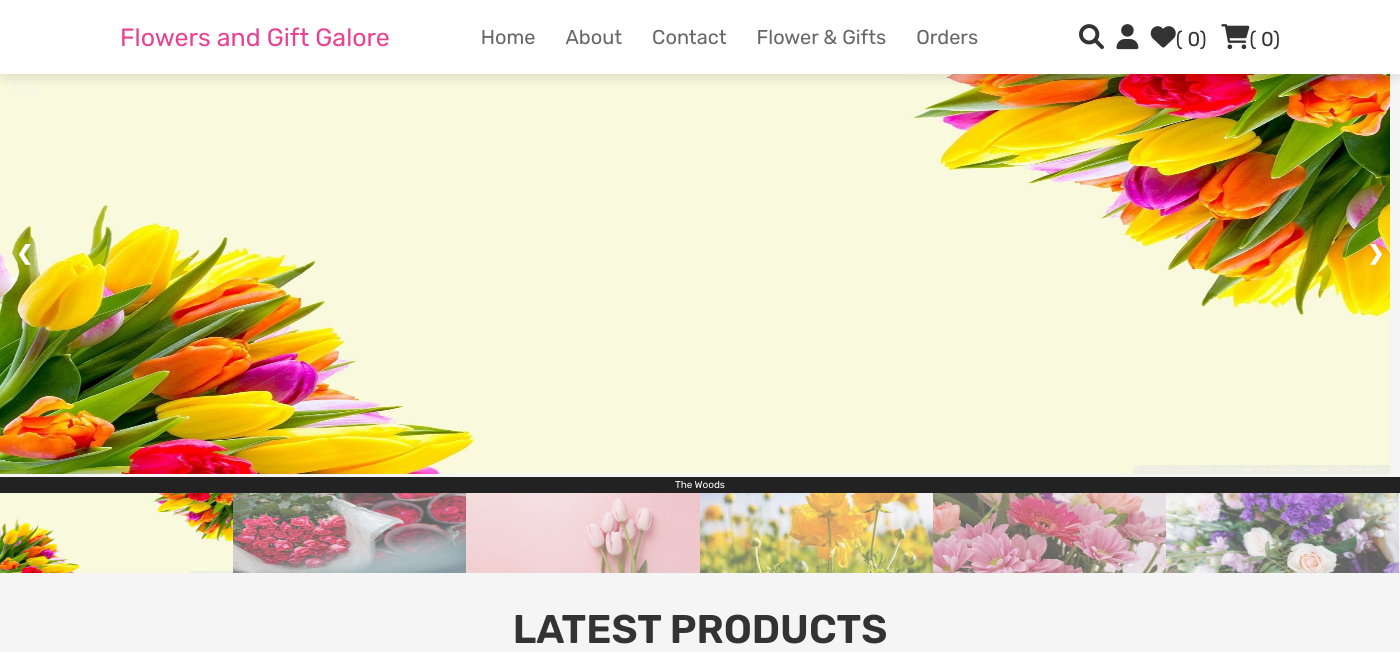
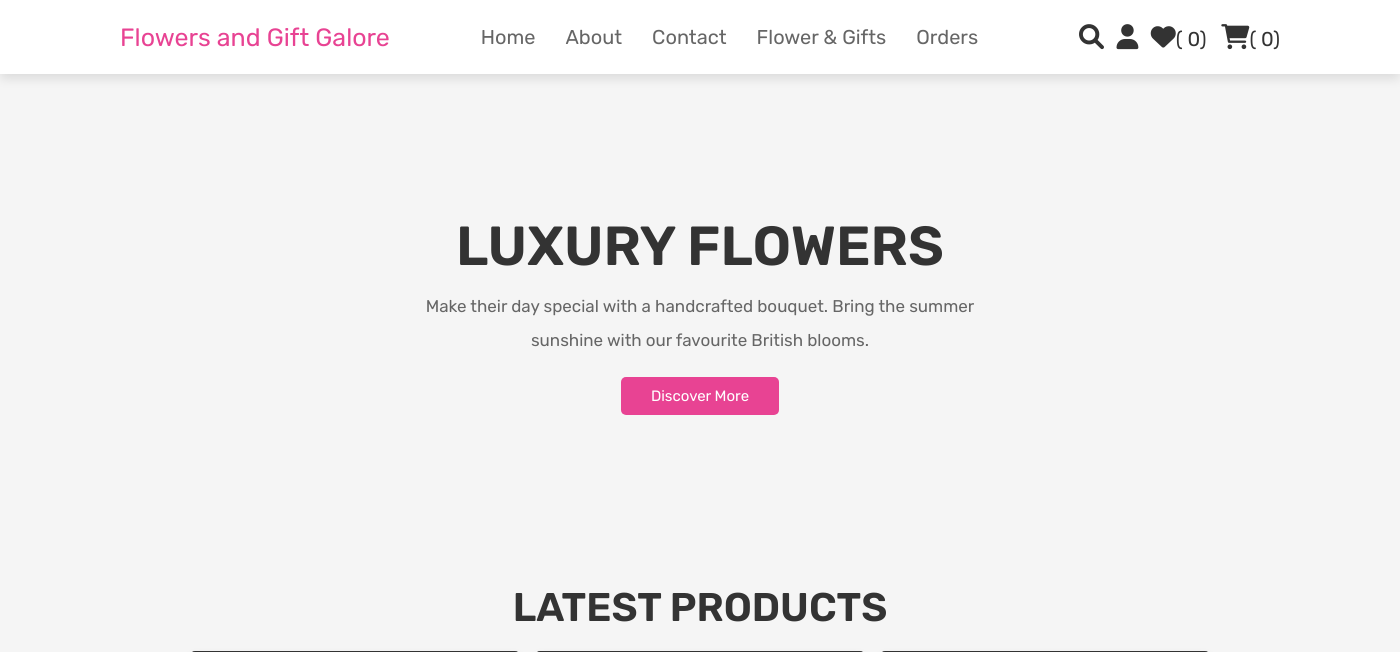
Before and after one commit to mohdshadadhossain/Flower-and-Gifts-Galore, a PHP site: page /home.php in a window 1400 px wide. Shown: the top 652 px of the page. Run offline with PHP 8.4, Linux system fonts and the light colour scheme; a user stored in the database is signed in; data comes from the database, SQL or seed files in the repository.

Commit message:
back to how it was

```diff
--- a/home.php
+++ b/home.php
@@ -78,8 +78,7 @@ if(isset($_POST['add_to_cart'])){
 <body>
 
 <?php @include 'header.php'; ?>
-
-<!-- <section class="home">
+<section class="home">
 
    <div class="content">
       <h3>Luxury Flowers</h3>
@@ -87,79 +86,13 @@ if(isset($_POST['add_to_cart'])){
       <a href="about.php" class="btn">discover more</a>
    </div>
 
-</section> -->
-<!-- Container for the image gallery -->
-<div class="container">
-
-  <!-- Full-width images with number text -->
-  <div class="mySlides">
-    <div class="numbertext">1 / 6</div>
-      <img src="images/bg-flower.jpg" width="1390" height="400" >
-  </div>
-
-  <div class="mySlides">
-    <div class="numbertext">2 / 6</div>
-      <img src="images/slider-1.jpg" width="1390" height="400">
-  </div>
-
-  <div class="mySlides">
-    <div class="numbertext">3 / 6</div>
-      <img src="images/slider-2.jpg" width="1390" height="400">
-  </div>
-
-  <div class="mySlides">
-    <div class="numbertext">4 / 6</div>
-      <img src="images/slider-3.jpg" width="1390" height="400">
-  </div>
-
-  <div class="mySlides">
-    <div class="numbertext">5 / 6</div>
-      <img src="images/slider-5.jpg" width="1390" height="400">
-  </div>
-
-  <div class="mySlides">
-    <div class="numbertext">6 / 6</div>
-      <img src="images/slider-6.jpg"  width="1390" height="400">
-  </div>
-
-  <!-- Next and previous buttons -->
-  <a class="prev" onclick="plusSlides(-1)">&#10094;</a>
-  <a class="next" onclick="plusSlides(1)">&#10095;</a>
-
-  <!-- Image text -->
-  <div class="caption-container">
-    <p id="caption"></p>
-  </div>
-
-  <!-- Thumbnail images -->
-  <div class="row">
-    <div class="column">
-      <img class="demo cursor" src="images/bg-flower.jpg" width="100" height="80" style="width:100%" onclick="currentSlide(1)" alt="The Woods">
-    </div>
-    <div class="column">
-      <img class="demo cursor" src="images/slider-1.jpg" width="100" height="80" style="width:100%" onclick="currentSlide(2)" alt="Cinque Terre">
-    </div>
-    <div class="column">
-      <img class="demo cursor" src="images/slider-2.jpg" width="100" height="80" style="width:100%" onclick="currentSlide(3)" alt="Mountains and fjords">
-    </div>
-    <div class="column">
-      <img class="demo cursor" src="images/slider-3.jpg" width="100" height="80" style="width:100%" onclick="currentSlide(4)" alt="Northern Lights">
-    </div>
-    <div class="column">
-      <img class="demo cursor" src="images/slider-5.jpg" width="100" height="80" style="width:100%" onclick="currentSlide(5)" alt="Nature and sunrise">
-    </div>
-    <div class="column">
-      <img class="demo cursor" src="images/slider-6.jpg" width="100" height="80" style="width:100%" onclick="currentSlide(6)" alt="Snowy Mountains">
-    </div>
-  </div>
-</div>
+</section>
 
 <section class="products">
 
    <h1 class="title">latest products</h1>
 
    <div class="box-container">
-
       <?php
          $select_products = mysqli_query($conn, "SELECT * FROM `products` LIMIT 6") or die('query failed');
          if(mysqli_num_rows($select_products) > 0){
```
Also changed, not shown: images/slider-1.jpg (deleted), images/slider-2.jpg (deleted), images/slider-3.jpg (deleted), images/slider-5.jpg (deleted), images/slider-6.jpg (deleted).
